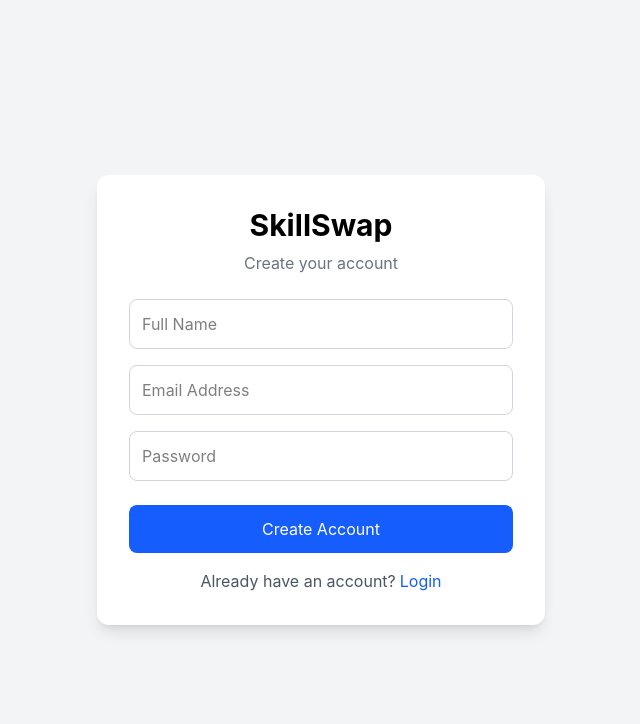
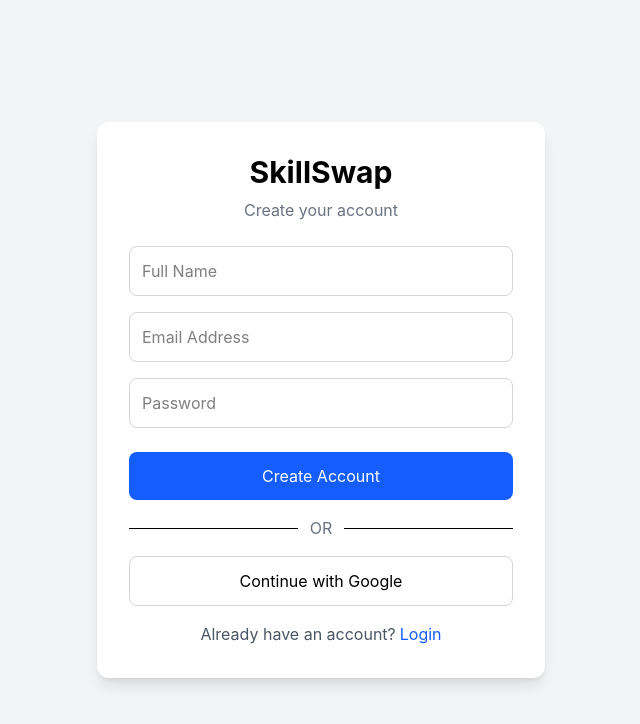
Before and after one commit to Sumanmaharana99/SkillBridge, a React (Vite) app in the folder client/: page /register in a window 1280 px wide. Shown: the top 724 px of the page, without its empty margins (319-959 px from the left). Built offline with nearby package versions, Linux system fonts and the light colour scheme; no server answers.

Commit message:
O auth to register page

```diff
--- a/client/src/pages/Register.jsx
+++ b/client/src/pages/Register.jsx
@@ -92,7 +92,23 @@ function Register() {
           Create Account
         </button>
       </form>
-
+      <div className="my-4 flex items-center">
+  <div className="flex-grow border-t"></div>
+  <span className="mx-3 text-gray-500">
+    OR
+  </span>
+  <div className="flex-grow border-t"></div>
+</div>
+  <button
+  type="button"
+  onClick={() => {
+    window.location.href =
+       "https://skillbridge-k59b.onrender.com/api/auth/google";
+  }}
+  className="w-full border border-gray-300 p-3 rounded-lg hover:bg-gray-50"
+>
+  Continue with Google
+</button>
       <p className="text-center mt-4 text-gray-600">
         Already have an account?
         <span
```
